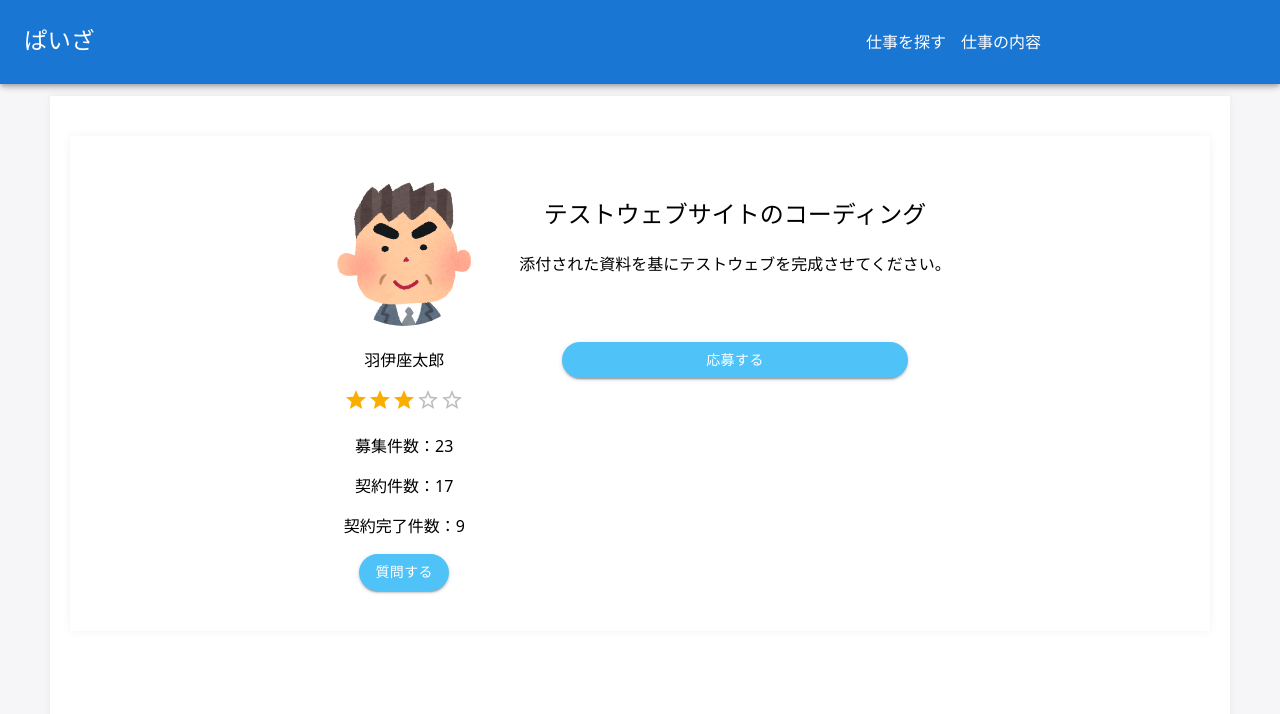
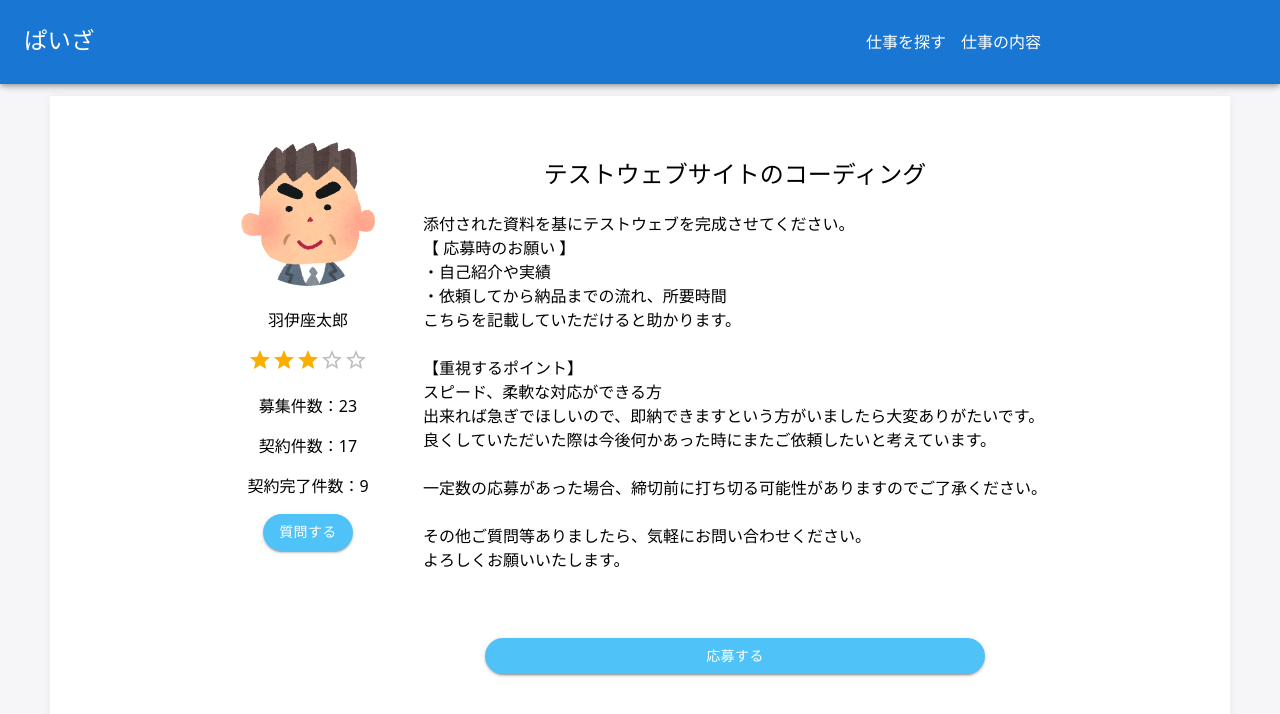
Before and after one commit to aorin0523/team2, a React (Vite) app in the folder src/frontend/: page /user/details in a window 1280 px wide. Shown: the top 714 px of the page. Built offline with nearby package versions, Linux system fonts and the light colour scheme; some icons are missing.

Commit message:
update: 文章追加

```diff
--- a/src/frontend/src/pages/UserCaseDetails.jsx
+++ b/src/frontend/src/pages/UserCaseDetails.jsx
@@ -70,7 +70,6 @@ return (
 
     <Toolbar />
     <Box component="main" className="container" sx={{ flexGrow: 1 }}>
-            <div class='container'>
                 <div class='client'>
                     <img src={business_man}/>
                     <p>羽伊座太郎</p>
@@ -92,7 +91,20 @@ return (
                 </div>
                 <div class='work-outline'>
                     <h2>テストウェブサイトのコーディング</h2>
-                    <p>添付された資料を基にテストウェブを完成させてください。</p>
+                    <p>添付された資料を基にテストウェブを完成させてください。<br/>【 応募時のお願い 】
+<br/>・自己紹介や実績
+<br/>・依頼してから納品までの流れ、所要時間
+<br/>こちらを記載していただけると助かります。
+<br/>
+<br/>【重視するポイント】
+<br/>スピード、柔軟な対応ができる方
+<br/>出来れば急ぎでほしいので、即納できますという方がいましたら大変ありがたいです。
+<br/>良くしていただいた際は今後何かあった時にまたご依頼したいと考えています。
+<br/>
+<br/>一定数の応募があった場合、締切前に打ち切る可能性がありますのでご了承ください。
+<br/>
+<br/>その他ご質問等ありましたら、気軽にお問い合わせください。
+<br/>よろしくお願いいたします。</p>
                     <Button
                         variant="contained"
                         sx={{
@@ -105,7 +117,6 @@ return (
                             }
                             }}>応募する</Button>
                     </div>
-            </div>
             </Box>
         </Box>
     )
```
Lines whose indentation alone changed are shown as unchanged.
